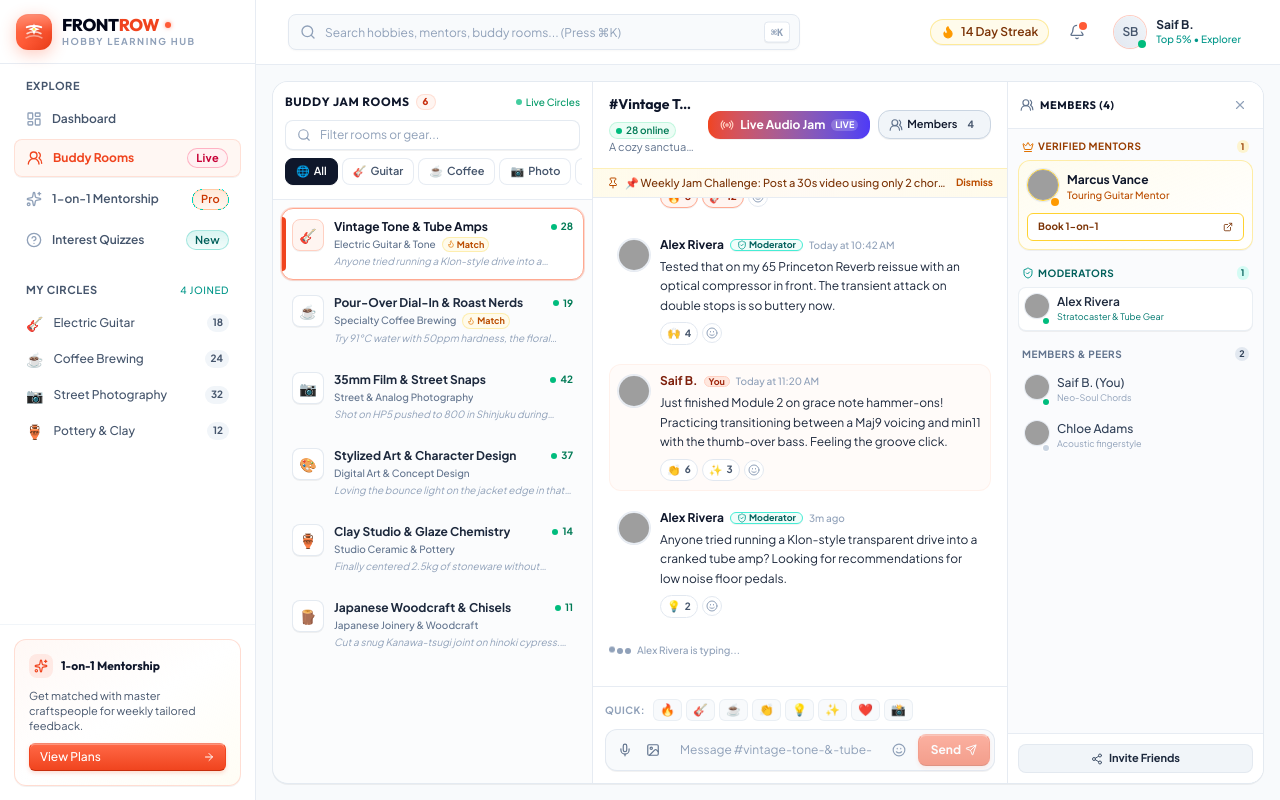
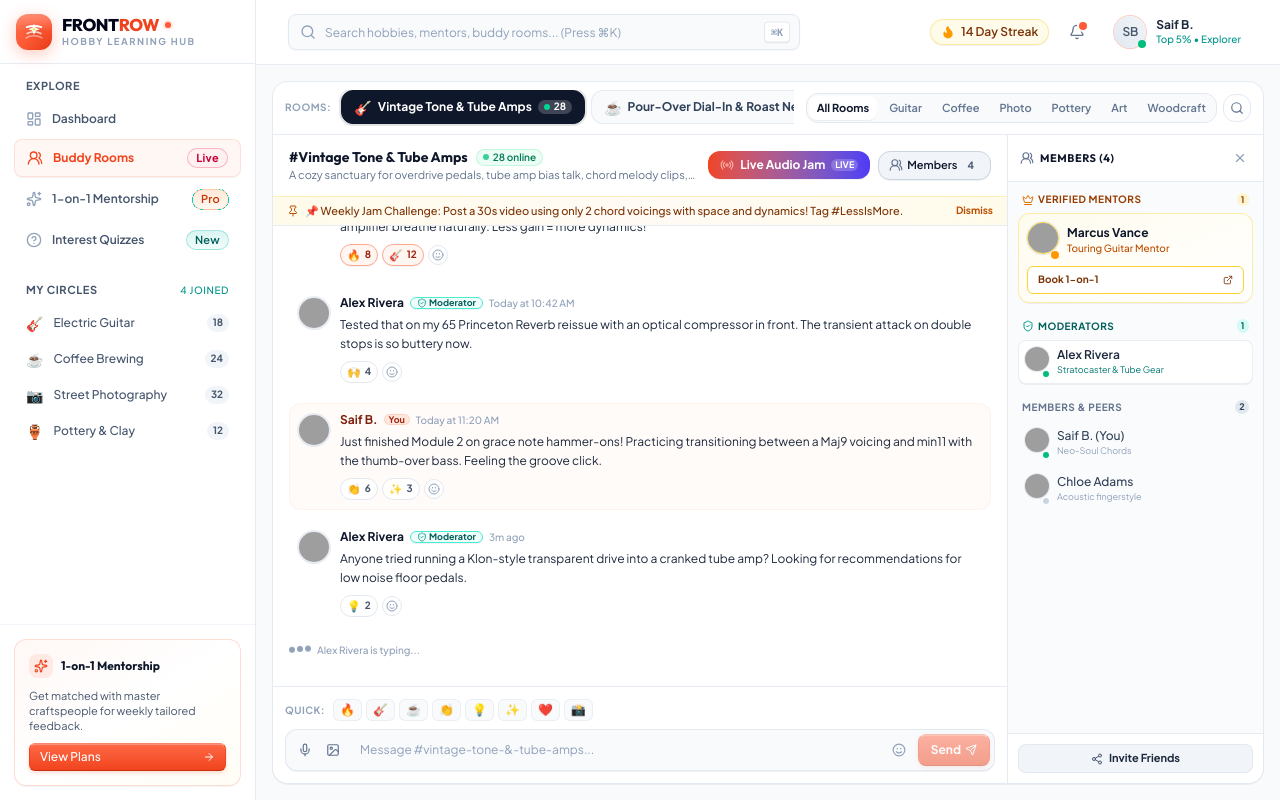
Before and after one commit to kaiizer777/frontrow, a Next.js app: page /buddy-rooms in a window 1280 px wide. Built offline with nearby package versions, Linux system fonts and the light colour scheme; grey boxes are pictures that could not be loaded.

Commit message:
refactor(buddy-rooms): replace bulky 2nd sidebar with concise top channel pill bar for spacious full-width chat

```diff
--- a/src/app/buddy-rooms/page.tsx
+++ b/src/app/buddy-rooms/page.tsx
@@ -2,23 +2,16 @@
 
 import * as React from "react";
 import { AppShell } from "@/components/shared/AppShell";
-import { RoomListSidebar, ChatRoomView } from "@/components/buddy-rooms";
+import { CompactRoomBar, ChatRoomView } from "@/components/buddy-rooms";
 import { buddyRooms } from "@/lib/dummyData/buddyRooms";
-import { cn } from "@/lib/utils";
 
 export default function BuddyRoomsPage() {
   const [activeRoomId, setActiveRoomId] = React.useState<string>(
     buddyRooms[0]?.id || "room-vintage-tone"
   );
-  const [mobileView, setMobileView] = React.useState<"list" | "chat">("list");
 
   const activeRoom =
     buddyRooms.find((r) => r.id === activeRoomId) || buddyRooms[0];
-
-  const handleSelectRoom = (roomId: string) => {
-    setActiveRoomId(roomId);
-    setMobileView("chat");
-  };
 
   return (
     <AppShell
@@ -26,33 +19,18 @@ export default function BuddyRoomsPage() {
       containerClassName="w-full h-full flex-1 flex flex-col p-2 sm:p-3.5 lg:p-4 overflow-hidden"
     >
       {/* Studio Workspace Shell */}
-      <div className="flex-1 flex h-full min-h-0 bg-white rounded-2xl border border-slate-200/90 shadow-2xs overflow-hidden">
-        {/* Left Column: Room Channel Sidebar (Hidden on mobile when chat is active) */}
-        <div
-          className={cn(
-            "w-full md:w-72 lg:w-80 shrink-0 h-full flex flex-col border-r border-slate-200/80 bg-slate-50/50 transition-all",
-            mobileView === "chat" ? "hidden md:flex" : "flex"
-          )}
-        >
-          <RoomListSidebar
-            rooms={buddyRooms}
-            activeRoomId={activeRoomId}
-            onSelectRoom={handleSelectRoom}
-          />
-        </div>
+      <div className="flex-1 flex flex-col h-full min-h-0 bg-white rounded-2xl border border-slate-200/90 shadow-2xs overflow-hidden">
+        {/* Concise Top Channel Tabs & Filters Bar */}
+        <CompactRoomBar
+          rooms={buddyRooms}
+          activeRoomId={activeRoomId}
+          onSelectRoom={setActiveRoomId}
+        />
 
-        {/* Center & Right Column: Interactive Chat Stream & Members Panel */}
-        <div
-          className={cn(
-            "flex-1 h-full flex flex-col min-w-0 transition-all",
-            mobileView === "list" ? "hidden md:flex" : "flex"
-          )}
-        >
+        {/* Full Width Interactive Chat View & Members Panel */}
+        <div className="flex-1 flex flex-col min-h-0 min-w-0">
           {activeRoom ? (
-            <ChatRoomView
-              room={activeRoom}
-              onBackToRooms={() => setMobileView("list")}
-            />
+            <ChatRoomView room={activeRoom} />
           ) : (
             <div className="flex-1 flex items-center justify-center p-8 text-center text-slate-400">
               Select a room to join the conversation.
--- /dev/null
+++ b/src/components/buddy-rooms/CompactRoomBar.tsx
@@ -0,0 +1,196 @@
+"use client";
+
+import * as React from "react";
+import {
+  Search,
+  SlidersHorizontal,
+  Flame,
+  Users2,
+  ChevronDown,
+  Sparkles,
+  Radio,
+  Check,
+} from "lucide-react";
+import { BuddyRoom } from "@/lib/dummyData/types";
+import { currentUser } from "@/lib/dummyData/users";
+import { cn } from "@/lib/utils";
+
+interface CompactRoomBarProps {
+  rooms: BuddyRoom[];
+  activeRoomId: string;
+  onSelectRoom: (roomId: string) => void;
+  className?: string;
+}
+
+const CATEGORY_TABS = [
+  { id: "all", label: "All Rooms" },
+  { id: "hobby-guitar", label: "Guitar" },
+  { id: "hobby-coffee", label: "Coffee" },
+  { id: "hobby-photo", label: "Photo" },
+  { id: "hobby-pottery", label: "Pottery" },
+  { id: "hobby-digital-art", label: "Art" },
+  { id: "hobby-woodwork", label: "Woodcraft" },
+];
+
+const ICON_MAP: Record<string, string> = {
+  Guitar: "🎸",
+  Coffee: "☕",
+  Camera: "📷",
+  Sparkles: "🏺",
+  Palette: "🎨",
+  Hammer: "🪵",
+};
+
+export function CompactRoomBar({
+  rooms,
+  activeRoomId,
+  onSelectRoom,
+  className,
+}: CompactRoomBarProps) {
+  const [selectedCategory, setSelectedCategory] = React.useState("all");
+  const [searchQuery, setSearchQuery] = React.useState("");
+  const [showSearch, setShowSearch] = React.useState(false);
+
+  const isInterestMatch = (room: BuddyRoom) => {
+    return currentUser.interests.some(
+      (interest) =>
+        room.hobbyName.toLowerCase().includes(interest.toLowerCase()) ||
+        room.name.toLowerCase().includes(interest.toLowerCase()) ||
+        room.tags.some((tag) => tag.toLowerCase().includes(interest.toLowerCase()))
+    );
+  };
+
+  const filteredRooms = React.useMemo(() => {
+    return rooms.filter((room) => {
+      if (selectedCategory !== "all" && room.hobbyId !== selectedCategory) {
+        return false;
+      }
+      if (searchQuery.trim()) {
+        const q = searchQuery.toLowerCase();
+        return (
+          room.name.toLowerCase().includes(q) ||
+          room.hobbyName.toLowerCase().includes(q) ||
+          room.tags.some((t) => t.toLowerCase().includes(q))
+        );
+      }
+      return true;
+    });
+  }, [rooms, selectedCategory, searchQuery]);
+
+  return (
+    <div className={cn("bg-white border-b border-slate-200/80 px-3 py-2 shrink-0 space-y-2 z-10", className)}>
+      {/* Top Channel Pills Scroll Row */}
+      <div className="flex items-center justify-between gap-3">
+        {/* Horizontal Room Tabs */}
+        <div className="flex items-center gap-1.5 overflow-x-auto pb-0.5 scrollbar-none flex-1 min-w-0">
+          <span className="text-[10px] font-bold text-slate-400 uppercase tracking-wider mr-1 hidden lg:inline shrink-0 select-none">
+            Rooms:
+          </span>
+
+          {filteredRooms.map((room) => {
+            const isSelected = room.id === activeRoomId;
+            const emoji = ICON_MAP[room.icon] || "💬";
+            const match = isInterestMatch(room);
+
+            return (
+              <button
+                key={room.id}
+                type="button"
+                onClick={() => onSelectRoom(room.id)}
+                className={cn(
+                  "flex items-center gap-1.5 px-3 py-1.5 rounded-xl text-xs font-semibold whitespace-nowrap transition-all shrink-0 border cursor-pointer select-none",
+                  isSelected
+                    ? "bg-slate-900 text-white border-slate-900 shadow-xs ring-2 ring-slate-900/10"
+                    : "bg-slate-50 text-slate-700 border-slate-200/80 hover:bg-slate-100 hover:text-slate-900 hover:border-slate-300"
+                )}
+              >
+                <span className="text-sm">{emoji}</span>
+                <span className="font-bold">{room.name}</span>
+
+                {/* Online pulse count */}
+                <span
+                  className={cn(
+                    "inline-flex items-center gap-1 text-[10px] font-bold px-1.5 py-0.2 rounded-full",
+                    isSelected
+                      ? "bg-white/20 text-white"
+                      : "bg-emerald-50 text-emerald-700 border border-emerald-200/60"
+                  )}
+                >
+                  <span
+                    className={cn(
+                      "h-1.5 w-1.5 rounded-full",
+                      isSelected ? "bg-emerald-400" : "bg-emerald-500"
+                    )}
+                  />
+                  {room.onlineCount}
+                </span>
+
+                {match && !isSelected && (
+                  <span className="h-1.5 w-1.5 rounded-full bg-amber-500" title="Interest Match" />
+                )}
+              </button>
+            );
+          })}
+        </div>
+
+        {/* Right Filter & Search Controls */}
+        <div className="flex items-center gap-1.5 shrink-0">
+          {/* Quick Category Filter Selector */}
+          <div className="flex items-center gap-1 bg-slate-50 border border-slate-200 rounded-xl p-0.5">
+            {CATEGORY_TABS.map((cat) => (
+              <button
+                key={cat.id}
+                type="button"
+                onClick={() => setSelectedCategory(cat.id)}
+                className={cn(
+                  "px-2 py-1 text-[11px] font-semibold rounded-lg transition-all cursor-pointer whitespace-nowrap",
+                  selectedCategory === cat.id
+                    ? "bg-white text-slate-900 font-bold shadow-2xs"
+                    : "text-slate-500 hover:text-slate-800"
+                )}
+              >
+                {cat.label}
+              </button>
+            ))}
+          </div>
+
+          {/* Search Trigger */}
+          <div className="relative">
+            {showSearch ? (
+              <div className="flex items-center gap-1 bg-white border border-slate-300 rounded-xl px-2 py-1 shadow-xs">
+                <Search className="h-3.5 w-3.5 text-slate-400" />
+                <input
+                  type="text"
+                  placeholder="Filter..."
+                  value={searchQuery}
+                  onChange={(e) => setSearchQuery(e.target.value)}
+                  autoFocus
+                  className="w-24 text-xs bg-transparent focus:outline-hidden"
+                />
+                <button
+                  type="button"
+                  onClick={() => {
+                    setShowSearch(false);
+                    setSearchQuery("");
+                  }}
+                  className="text-xs text-slate-400 hover:text-slate-700"
+                >
+                  ×
+                </button>
+              </div>
+            ) : (
+              <button
+                type="button"
+                onClick={() => setShowSearch(true)}
+                className="p-1.5 rounded-xl border border-slate-200 text-slate-500 hover:text-slate-800 hover:bg-slate-50 transition-colors cursor-pointer"
+                title="Search rooms"
+              >
+                <Search className="h-3.5 w-3.5" />
+              </button>
+            )}
+          </div>
+        </div>
+      </div>
+    </div>
+  );
+}
--- a/src/components/buddy-rooms/index.ts
+++ b/src/components/buddy-rooms/index.ts
@@ -1,3 +1,4 @@
+export * from "./CompactRoomBar";
 export * from "./RoomFilters";
 export * from "./RoomListSidebar";
 export * from "./MessageBubble";
```
